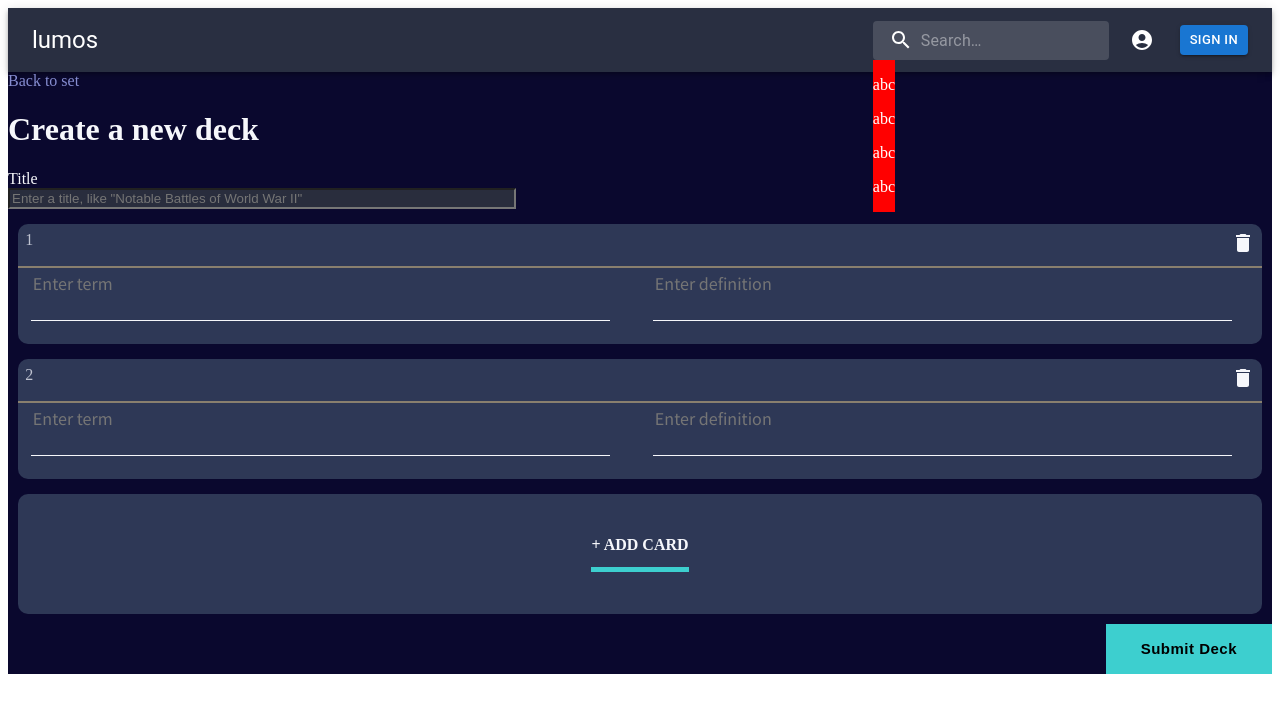
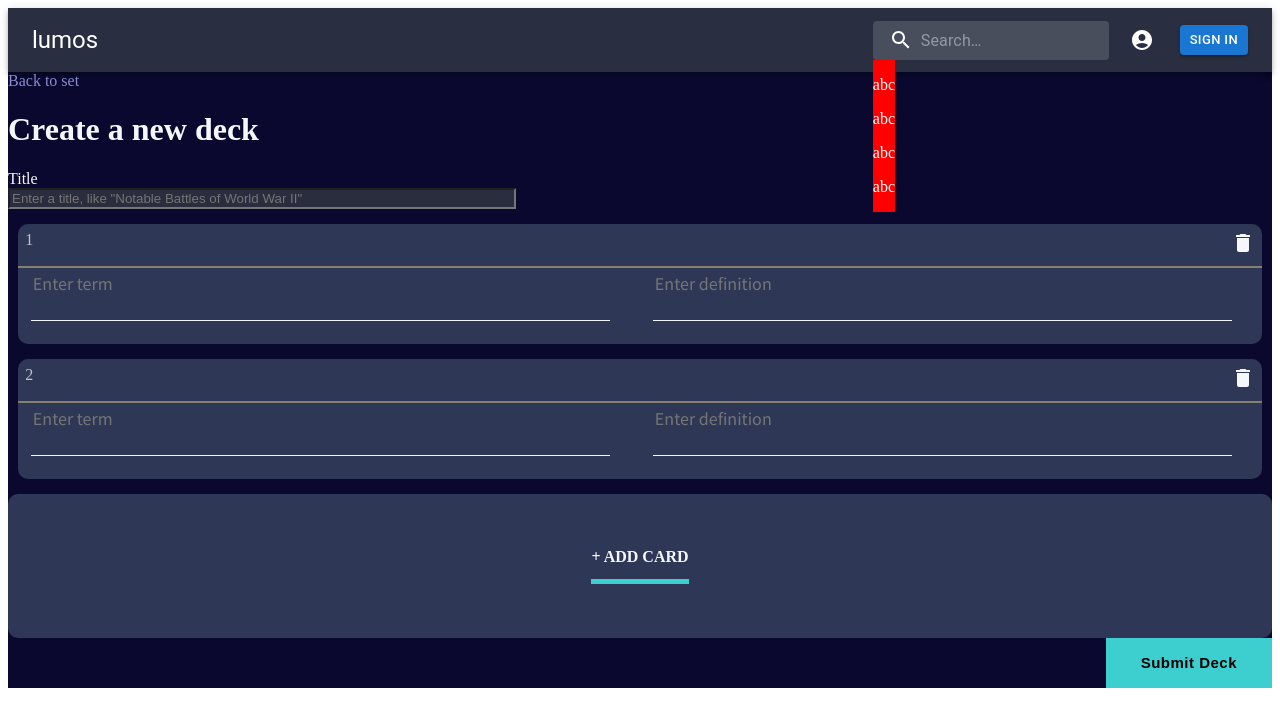
Before and after one commit to vvalentinv/Lumos-LL-Final, a React (Create React App) app in the folder client/: page /createdeck in a window 1280 px wide. Shown: the top 726 px of the page. Built offline with nearby package versions, Linux system fonts and the light colour scheme; no server answers.

Commit message:
change height to vh and add space between text and bottom line div

```diff
--- a/client/src/components/add-card-row/add-card-row.styles.scss
+++ b/client/src/components/add-card-row/add-card-row.styles.scss
@@ -5,12 +5,16 @@
         display: flex;
         justify-content: center;
         align-items: center;
-        margin: 10px 10px;
+        // margin: 10px 10px;
         background-color: #2e3856;
         border-radius: 10px;
-        height: 120px;
+        height: 18vh;
         font-weight: bold;
         cursor: pointer;
+
+        .add-card-main {
+            margin: 0;
+        }
 
         &:hover{
             color:#ffce25;
@@ -19,11 +23,16 @@
             }
         }
 
+
         .add-card-div {
             display:flex;
             text-align: center;
             border-width: thick;
-            padding: 0 0 0.8em 0;
+            // padding: 0 0 0.8em 0;
             border-bottom: 5px solid #3dcfcf;
         }
+
+        .add-card-row-text {
+            margin-bottom: 0.8em;
+        }
     }
```
